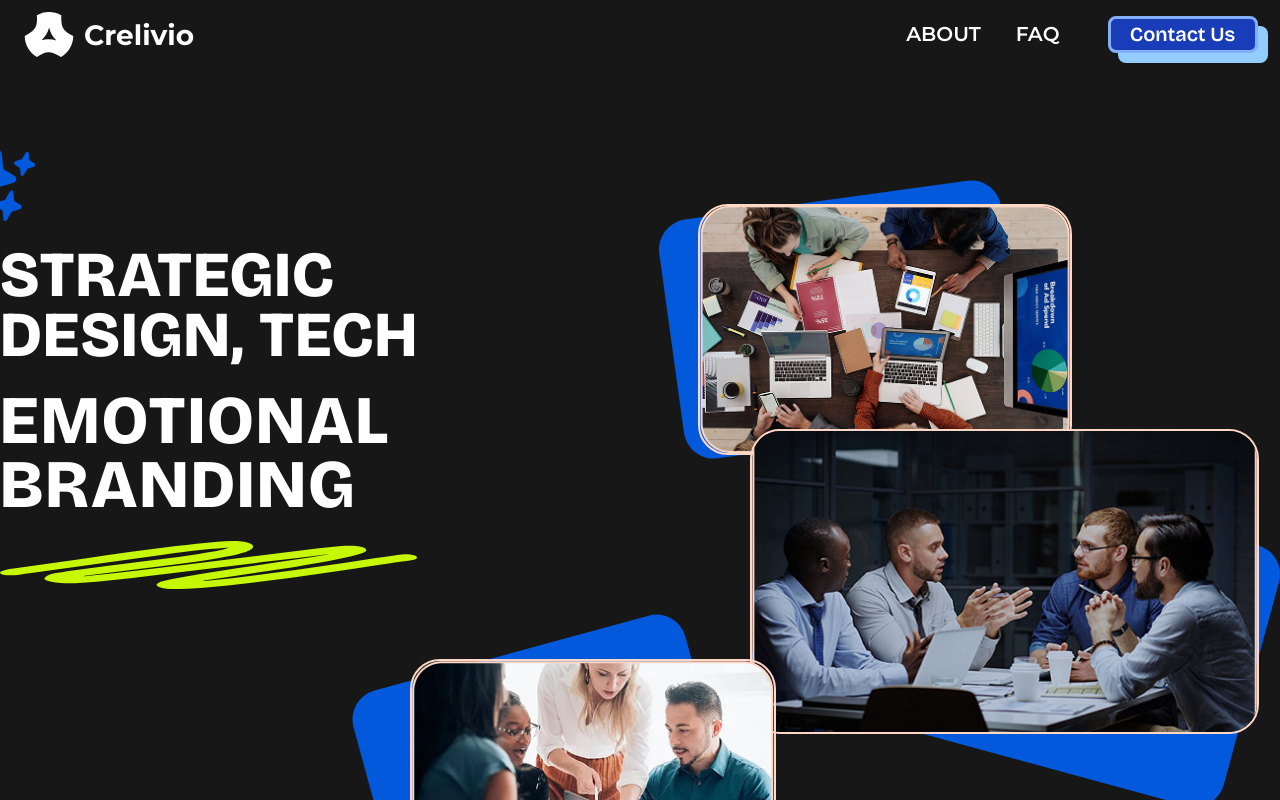
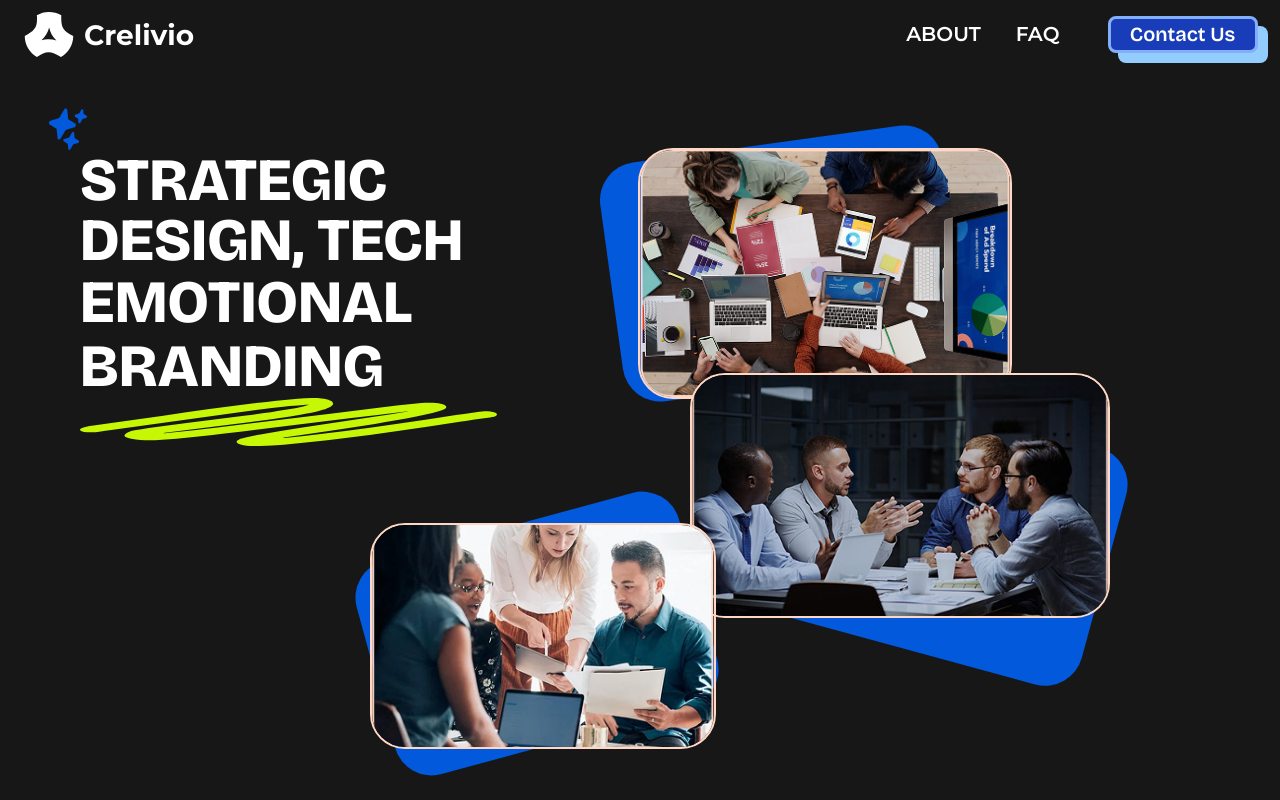
Before and after one commit to Crelivio/OfficialWebsite, a Next.js app: page / in a window 1280 px wide. Shown: the top 800 px of the page. Built offline with nearby package versions, Linux system fonts and the light colour scheme.

Commit message:
reduce image and bg card sizes, move BrandingSection up, add horizontal space

```diff
--- a/app/Section/BrandingSection.tsx
+++ b/app/Section/BrandingSection.tsx
@@ -10,38 +10,38 @@ const BrandingSection = () => {
       alt: "Image",
     },
     {
-      bgClasses: "w-[490px] h-[270px] top-[335px] left-[130px] rotate-[15.24deg]",
-      imgClasses: "w-[509px] h-[305px] top-[280px] left-[110px]",
+      bgClasses: "w-[340px] h-[245px] top-[316px] left-[190px] rotate-[15.24deg]",
+      imgClasses: "w-[420px] h-[245px] top-[280px] left-[110px]",
       src: "/Image/card2.png",
       alt: "Image",
     },
     {
       bgClasses:
-        "w-[344px] h-[231px] top-[500px] left-[-270px] rotate-[-15.27deg]",
-      imgClasses: "w-[366px] h-[246px] top-[510px] left-[-230px]",
+        "w-[334px] h-[221px] top-[430px] left-[-210px] rotate-[-15.27deg]",
+      imgClasses: "w-[346px] h-[226px] top-[430px] left-[-210px]",
       src: "/Image/card3.png",
       alt: "Image",
     },
   ];
 
   return (
-    <section className="w-full min-h-[800px] lg:min-h-[850px] xl:min-h-[995px] relative overflow-visible pb-8 lg:pb-10">
-      <div className="max-w-7xl mx-auto relative h-full">
+    <section className="w-full min-h-[700px] lg:min-h-[750px] xl:min-h-[850px] relative overflow-visible pb-8 lg:pb-10 -mt-8">
+      <div className="max-w-7xl mx-auto px-4 lg:px-10 xl:px-20 relative h-full">
         <div className="grid lg:grid-cols-2 items-center h-full">
           {/* Left side - Text content */}
-          <div className="flex flex-col space-y-6">
+          <div className="flex flex-col">
             <img
-              className="w-[70px] h-[71px] -ml-8"
+              className="w-[40px] h-[42px] -ml-8"
               alt="Vector"
               src="/Icon/bg-vector.svg"
             />
 
-            <h1 className="font-display font-extrabold text-[#ffffff] text-[48px] lg:text-[56px] xl:text-[64px] tracking-[1.00px] leading-[44px] lg:leading-[52px] xl:leading-[60px]">
+            <h1 className="font-display font-extrabold text-[#ffffff] text-3xl lg:text-5xl xl:text-6xl leading-[40px] lg:leading-[50px] xl:leading-[60px]">
               STRATEGIC <br />
               DESIGN, TECH
             </h1>
 
-            <h2 className="font-display font-extrabold text-[#ffffff] text-[50px] lg:text-[58px] xl:text-[68px] tracking-[2.00px] leading-[46px] lg:leading-[54px] xl:leading-[64px]">
+            <h2 className="font-display font-extrabold text-[#ffffff] text-3xl lg:text-5xl xl:text-6xl leading-[46px] lg:leading-[54px] xl:leading-[64px]">
               EMOTIONAL <br />
               BRANDING
             </h2>
@@ -54,14 +54,14 @@ const BrandingSection = () => {
           </div>
 
           {/* Right side - Image cards */}
-          <div className="relative h-[500px] lg:h-[550px] xl:h-[600px] top-16 lg:top-20">
+          <div className="relative h-[400px] lg:h-[440px] xl:h-[480px] top-10 right-15 lg:top-14">
             {imageCards.map((card, index) => (
               <React.Fragment key={index}>
                 <div
-                  className={`absolute bg-[#0259DC] rounded-[30px] ${card.bgClasses}`}
+                  className={`absolute bg-[#0259DC] rounded-[38px] ${card.bgClasses}`}
                 />
                 <img
-                  className={`absolute rounded-[30px] border-2 border-solid border-[#ffd7c5] object-cover ${card.imgClasses}`}
+                  className={`absolute rounded-[35px] border-2 border-solid border-[#ffd7c5] object-cover ${card.imgClasses}`}
                   alt={card.alt}
                   src={card.src}
                 />
```
